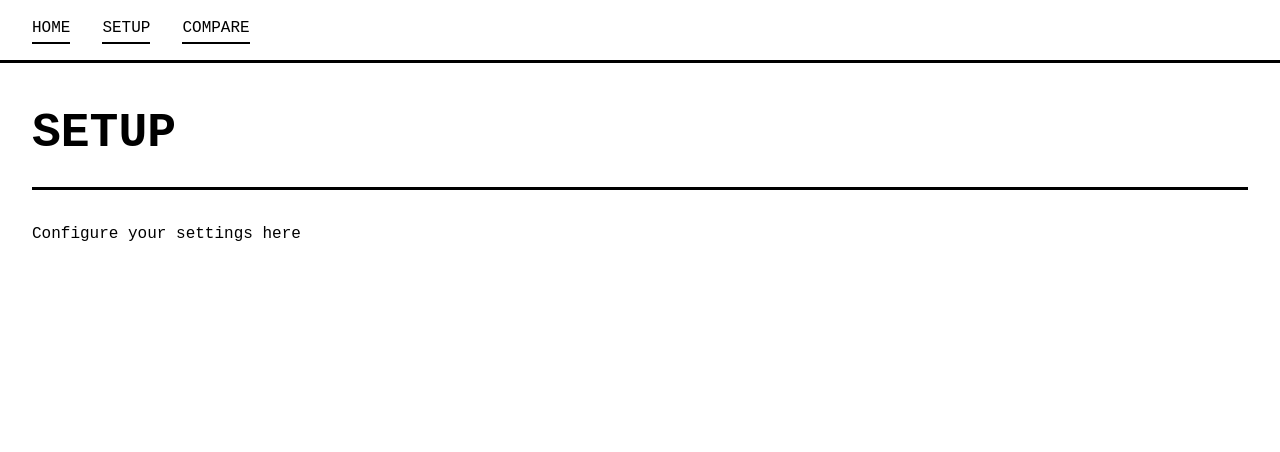
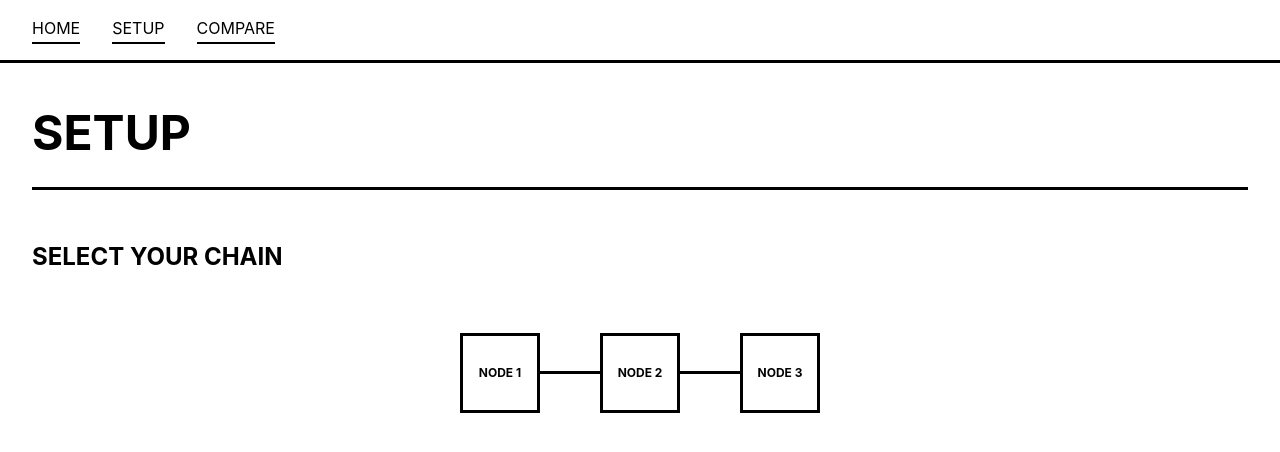
Before and after one commit to frvnkliu/chainalign, a React (Vite) app in the folder client/: page /setup in a window 1280 px wide. Shown: the top 452 px of the page. Built offline with nearby package versions, Linux system fonts and the light colour scheme.

Commit message:
create chain node

```diff
--- /dev/null
+++ b/client/src/components/ChainNode.tsx
@@ -0,0 +1,127 @@
+import { useState } from 'react';
+
+interface Model {
+  id: string;
+  name: string;
+  logo?: string;
+}
+
+interface ChainNodeProps {
+  models: Model[];
+  selectedModel?: Model;
+  onSelect: (model: Model) => void;
+  position: number;
+}
+
+export default function ChainNode({ models, selectedModel, onSelect, position }: ChainNodeProps) {
+  const [isExpanded, setIsExpanded] = useState(false);
+
+  const groupIntoRows = (items: Model[]) => {
+    const rows: Model[][] = [];
+    for (let i = 0; i < items.length; i += 3) {
+      rows.push(items.slice(i, i + 3));
+    }
+    return rows;
+  };
+
+  const rows = groupIntoRows(models);
+
+  return (
+    <div
+      style={{
+        position: 'relative',
+        display: 'inline-block',
+      }}
+      onMouseEnter={() => setIsExpanded(true)}
+      onMouseLeave={() => setIsExpanded(false)}
+    >
+      {/* Main square */}
+      <div
+        style={{
+          width: '80px',
+          height: '80px',
+          border: '3px solid black',
+          background: 'white',
+          display: 'flex',
+          alignItems: 'center',
+          justifyContent: 'center',
+          cursor: 'pointer',
+          fontWeight: 'bold',
+          fontSize: '0.75rem',
+          textAlign: 'center',
+          padding: '0.5rem',
+        }}
+      >
+        {selectedModel ? selectedModel.name : `NODE ${position}`}
+      </div>
+
+      {/* Expanded options */}
+      <div
+        style={{
+          position: 'absolute',
+          top: '100%',
+          left: '50%',
+          transform: 'translateX(-50%)',
+          marginTop: '0.5rem',
+          background: 'white',
+          border: isExpanded ? '3px solid black' : '3px solid transparent',
+          padding: isExpanded ? '1rem' : '0',
+          maxHeight: isExpanded ? '500px' : '0',
+          opacity: isExpanded ? 1 : 0,
+          overflow: 'hidden',
+          transition: 'all 0.3s cubic-bezier(0.4, 0, 0.2, 1)',
+          zIndex: 10,
+          minWidth: '200px',
+        }}
+      >
+        {rows.map((row, rowIndex) => (
+          <div
+            key={rowIndex}
+            style={{
+              display: 'flex',
+              justifyContent: 'center',
+              gap: '0.75rem',
+              marginBottom: rowIndex < rows.length - 1 ? '0.75rem' : '0',
+            }}
+          >
+            {row.map((model) => (
+              <button
+                key={model.id}
+                onClick={() => {
+                  onSelect(model);
+                  setIsExpanded(false);
+                }}
+                style={{
+                  width: '60px',
+                  height: '60px',
+                  border: '2px solid black',
+                  background: selectedModel?.id === model.id ? 'black' : 'white',
+                  color: selectedModel?.id === model.id ? 'white' : 'black',
+                  cursor: 'pointer',
+                  fontSize: '0.65rem',
+                  fontWeight: 'bold',
+                  padding: '0.25rem',
+                  transition: 'all 0.15s ease',
+                }}
+                onMouseEnter={(e) => {
+                  if (selectedModel?.id !== model.id) {
+                    e.currentTarget.style.background = 'black';
+                    e.currentTarget.style.color = 'white';
+                  }
+                }}
+                onMouseLeave={(e) => {
+                  if (selectedModel?.id !== model.id) {
+                    e.currentTarget.style.background = 'white';
+                    e.currentTarget.style.color = 'black';
+                  }
+                }}
+              >
+                {model.name}
+              </button>
+            ))}
+          </div>
+        ))}
+      </div>
+    </div>
+  );
+}
--- /dev/null
+++ b/client/src/components/ChainSelector.tsx
@@ -0,0 +1,58 @@
+import { useState } from 'react';
+import ChainNode from './ChainNode';
+
+interface Model {
+  id: string;
+  name: string;
+  logo?: string;
+}
+
+interface ChainSelectorProps {
+  chainLength?: number;
+  availableModels: Model[];
+}
+
+export default function ChainSelector({ chainLength = 3, availableModels }: ChainSelectorProps) {
+  const [selectedModels, setSelectedModels] = useState<(Model | undefined)[]>(
+    Array(chainLength).fill(undefined)
+  );
+
+  const handleSelect = (position: number, model: Model) => {
+    const newSelected = [...selectedModels];
+    newSelected[position] = model;
+    setSelectedModels(newSelected);
+  };
+
+  return (
+    <div style={{ padding: '2rem 0' }}>
+      <div
+        style={{
+          display: 'flex',
+          alignItems: 'center',
+          justifyContent: 'center',
+          gap: '0',
+        }}
+      >
+        {selectedModels.map((selected, index) => (
+          <div key={index} style={{ display: 'flex', alignItems: 'center' }}>
+            <ChainNode
+              models={availableModels}
+              selectedModel={selected}
+              onSelect={(model) => handleSelect(index, model)}
+              position={index + 1}
+            />
+            {index < selectedModels.length - 1 && (
+              <div
+                style={{
+                  width: '60px',
+                  height: '3px',
+                  background: 'black',
+                }}
+              />
+            )}
+          </div>
+        ))}
+      </div>
+    </div>
+  );
+}
--- a/client/src/index.css
+++ b/client/src/index.css
@@ -5,7 +5,7 @@
 }
 
 body {
-  font-family: 'Courier New', monospace;
+  font-family: -apple-system, BlinkMacSystemFont, 'Segoe UI', Arial, sans-serif;
   background: white;
   color: black;
   line-height: 1.6;
--- a/client/src/pages/Home.tsx
+++ b/client/src/pages/Home.tsx
@@ -10,7 +10,7 @@ export default function Home() {
         ChainAlign
       </h1>
       <p style={{ fontSize: '1.25rem', maxWidth: '600px' }}>
-        Welcome to ChainAlign
+        Find the model Chain that Aligns with you
       </p>
     </div>
   );
--- a/client/src/pages/Setup.tsx
+++ b/client/src/pages/Setup.tsx
@@ -1,3 +1,15 @@
+import ChainSelector from '../components/ChainSelector';
+
+const AVAILABLE_MODELS = [
+  { id: 'gpt4', name: 'GPT-4' },
+  { id: 'gpt3', name: 'GPT-3.5' },
+  { id: 'claude', name: 'Claude' },
+  { id: 'llama', name: 'Llama' },
+  { id: 'palm', name: 'PaLM' },
+  { id: 'gemini', name: 'Gemini' },
+  { id: 'mistral', name: 'Mistral' },
+];
+
 export default function Setup() {
   return (
     <div>
@@ -11,7 +23,18 @@ export default function Setup() {
       }}>
         Setup
       </h1>
-      <p>Configure your settings here</p>
+
+      <div style={{ marginTop: '3rem' }}>
+        <h2 style={{
+          fontSize: '1.5rem',
+          fontWeight: 'bold',
+          marginBottom: '1.5rem',
+          textTransform: 'uppercase',
+        }}>
+          Select Your Chain
+        </h2>
+        <ChainSelector chainLength={3} availableModels={AVAILABLE_MODELS} />
+      </div>
     </div>
   );
 }
```
